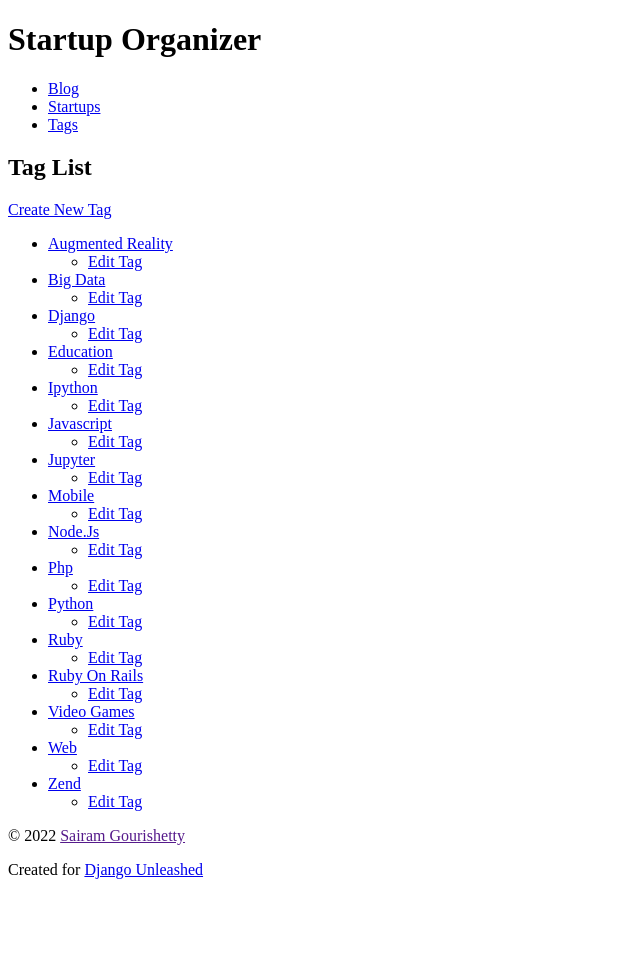
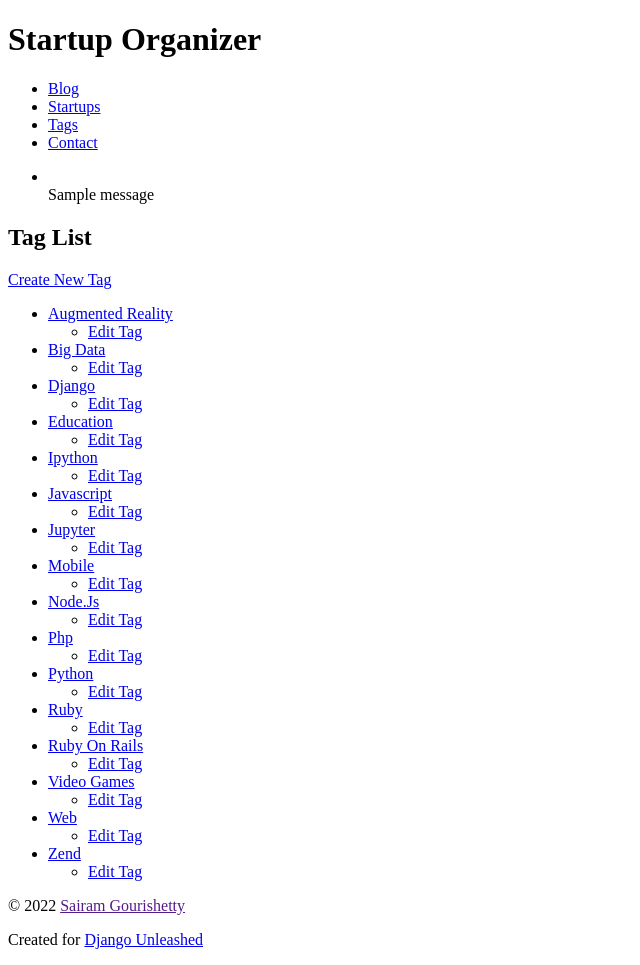
Before and after one commit to GourishettySairam/DjangoUnleashed, a Django app: page /tag/ in a window 1280 px wide. Shown: the whole page, without its empty margins (0-640 px from the left). Before the commit the page ends 879 px from the top, so only its background shows below. Run offline with Django 3.2, Linux system fonts and the light colour scheme; data comes from the database, SQL or seed files in the repository; tables that the repository leaves empty hold one stand-in row (values such as "Sample post"); one stand-in notice (Sample message) is shown.

Commit message:
contact templates

```diff
--- /dev/null
+++ b/suorganizer/contact/templates/contact/base_contact.html
@@ -0,0 +1 @@
+{% extends parent_template|default:"base.html" %}
--- a/suorganizer/suorganizer/settings.py
+++ b/suorganizer/suorganizer/settings.py
@@ -114,7 +114,7 @@ SERVER_EMAIL = 'contact@django-unleashed.com'
 DEFAULT_FROM_EMAIL = 'no-reply@django-unleashed.com'
 EMAIL_SUBJECT_PREFIX = '[Startup Organizer]'
 MANAGERS = (
-    ('Us', 'ourselves@django-unleashed.com')
+    ('Us', 'ourselves@django-unleashed.com'),
 )
 
 
--- a/suorganizer/templates/base.html
+++ b/suorganizer/templates/base.html
@@ -29,8 +29,30 @@
                     <li>
                         <a href="{% url 'organizer_tag_list' %}">Tags</a>
                     </li>
+                    <li>
+                        <a href="{% url 'contact' %}">
+                            Contact
+                        </a>
+                    </li>
                 </ul>
             </nav>
+            {% if messages %}
+                <div>
+                    <div>
+                        <ul>
+                        {% for message in messages %}
+                            {% if message.tags %}
+                                <li class="{{ message.tags }}">
+                                    </li>
+                            {% else %}
+                                <li>
+                            {% endif %}
+                            {{ message }}</li>
+                        {% endfor %}
+                        </ul>
+                    </div>
+                </div>
+            {% endif %}
             <main>
                 {% block content %}
                 This is default content!
```
Also changed, not shown: suorganizer/contact/templates/contact/contact_form.html (added, +19 -0 lines).
